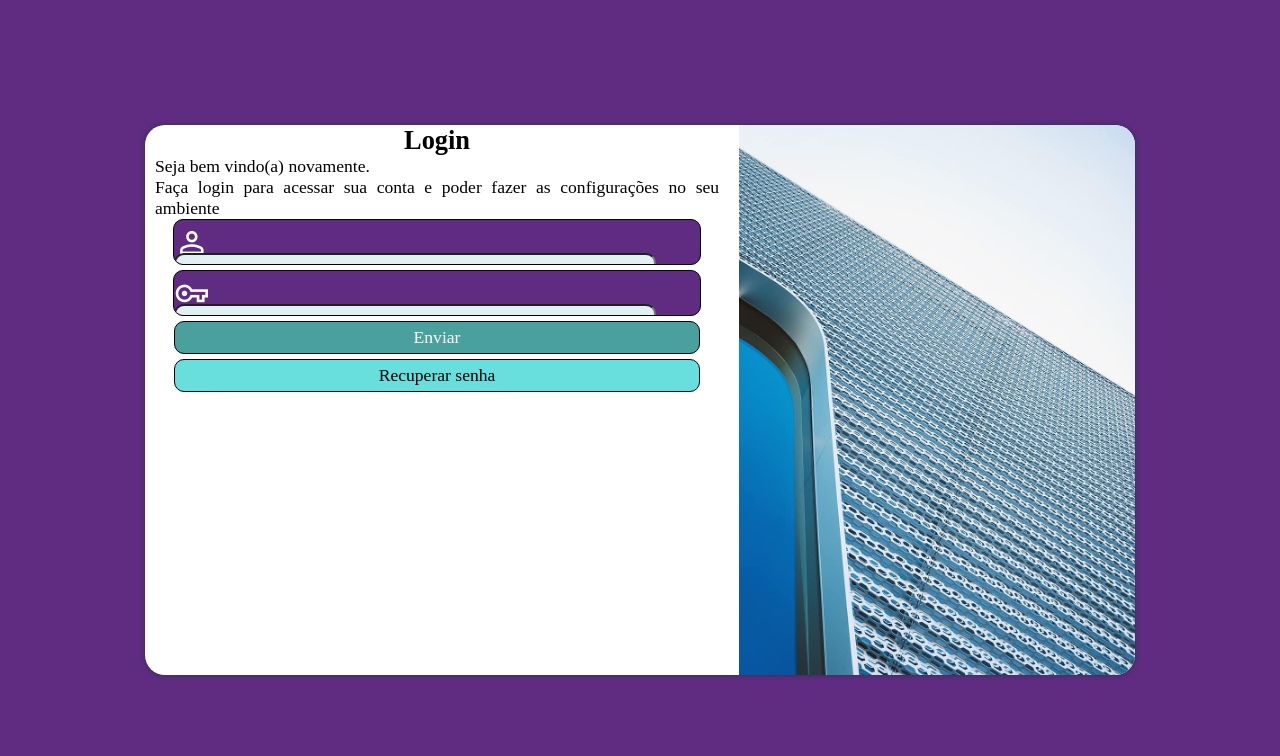
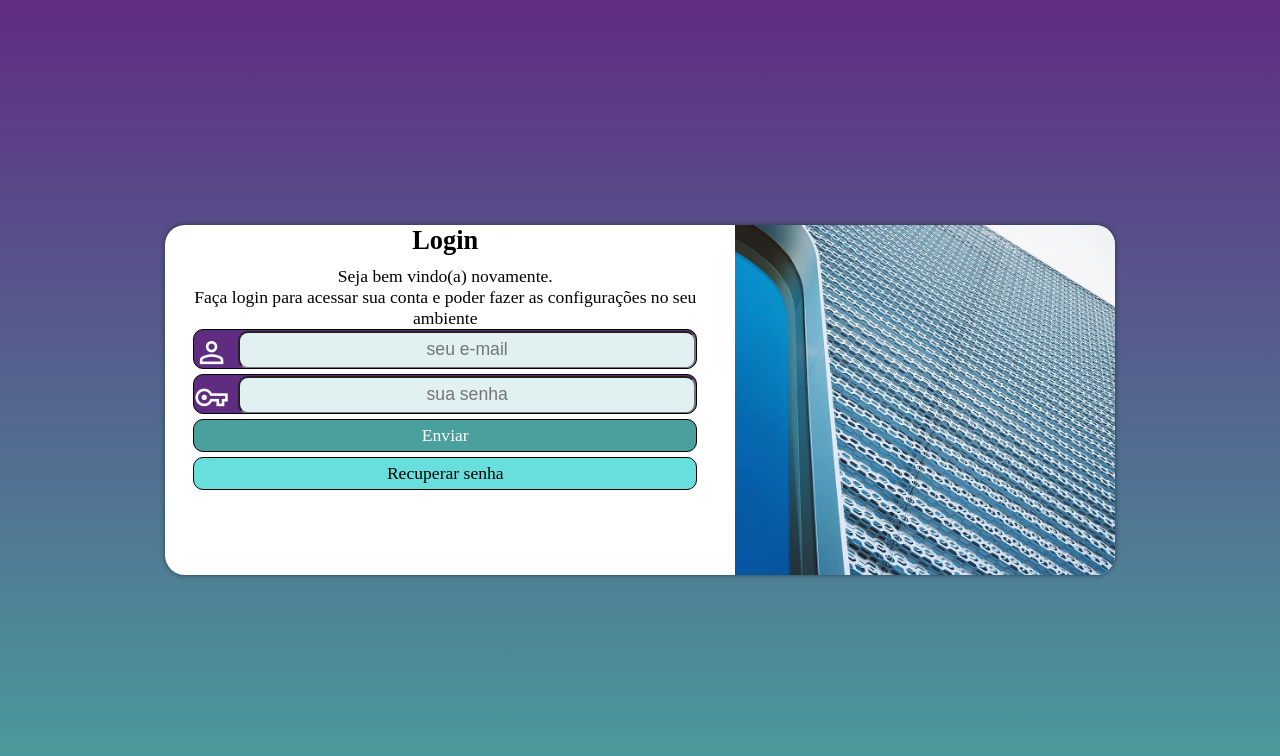
Before and after one commit to MCSOSTENES/HTML_CSS, a plain HTML site: page Desafios/desafio-modulo04-aula-25/index.html in a window 1280 px wide. Drawn offline with nearby package versions, Linux system fonts and the light colour scheme.

Commit message:
tela login - atualização

```diff
--- a/Desafios/desafio-modulo04-aula-25/style/medias.css
+++ b/Desafios/desafio-modulo04-aula-25/style/medias.css
@@ -15,27 +15,31 @@ Breakpoints
 /*_____________ Small screens, laptops ______________*/
 
 @media screen and (min-width: 768px) and (max-width: 1000px) {
+    body {
+        background-image: linear-gradient(to top, #49a09d, #5f2c82);
+    }
 
     /*__________ Main > Section > div _____________*/
 
-    main{
-        width: 90vw;
-
+    section{
+        width: 80vw;
+        height: 300px;
     }
     main > section > div#img{
         float: left;
 
         width: 30%;
-        height: 550px;
-
-
+        height: 100%;
     }
     main > section > div#mensagem{
         float:right;
-
         font-size: 1.1em;
 
         width: 65%;
+    }
+    main > section > div > form > div.campo > input{
+
+        transform: translateY(-16px);
     }
 
 }
@@ -43,15 +47,20 @@ Breakpoints
 /*_____________ Desktops, large screens ______________*/
 
 @media screen and (min-width: 1000px){
-    main{
-        width: 990px;
+    body {
+        background-image: linear-gradient(to top, #49a09d, #5f2c82);
+    }
+
+    section{
+        width: 950px;
+        height: 350px;
 
     }
     main > section > div#img{
         float: right;
 
         width: 40%;
-        height: 550px;
+        height: 100%;
 
 
     }
@@ -62,6 +71,10 @@ Breakpoints
 
         width: 59%;
     }
+    main > section > div > form > div.campo > input{
+
+        transform: translateY(-15px);
+    }
 }
 
 /*_____________ Extra large screens, TV ______________*/
--- a/Desafios/desafio-modulo04-aula-25/style/style.css
+++ b/Desafios/desafio-modulo04-aula-25/style/style.css
@@ -10,9 +10,11 @@
 
     --cor01: #49a09d;
     --cor02: #5f2c82;
+
+    box-sizing: border-box;
 }
 
-/*_______________HTML, body ____________*/
+/*_______________HTML, body, main ____________*/
 
 html, body{
     background-color: var(--cor02);
@@ -20,15 +22,21 @@ html, body{
     width: 100vw;
     height: 100vh;
 
-    box-sizing: border-box;
 }
 
-/*__________ Main _____________*/
+main{
+    position: relative;
 
-main{
+    width: 100vw;
+    height: 100vh;
+}
+
+/*__________ section _____________*/
+
+section{
     background-color: white;
 
-    position: relative;
+    position: absolute;
     display: block;
 
     width: 300px;
@@ -56,7 +64,7 @@ main{
 main > section > div#img{
     display: block;
     background-image: url('../img/metal.jpg');
-    background-position: bottom;
+    background-position: left bottom;
     background-size: cover;
     background-repeat: no-repeat;
 
@@ -66,15 +74,16 @@ main > section > div#img{
 
 main > section > div#mensagem{
     display: block;
+    margin: auto;
 }
 main > section > div#mensagem > h1{
        text-align: center;
+       margin-bottom: 10px;
 }
 
 main > section > div#mensagem > p{
-    padding: 0px 10px;
-
-    text-align: justify;
+    text-align: center;
+    line-height: 1.2em;
 }
 
 
@@ -87,7 +96,7 @@ div.campo{
     background-color: var(--cor02);
 
     width: 90%;
-    height: 2.5em;
+    height: 40px;
     margin: auto;
 
     margin-bottom: 5px;
@@ -111,13 +120,13 @@ main > section > div > form > div.campo > input{
     padding: 5px;
     border-radius: 10px;
 
-    width: calc(100% - 58px);
-    height: 70%;
+    width: calc(100% - 45px);
+    height: 98%;
 
     font-size: 1em;
     text-align: center;
 
-    transform: translateY(-12px);
+    transform: translateY(-13px);
 }
 
 main > section > div > form > div.campo > input:focus-within{
```
